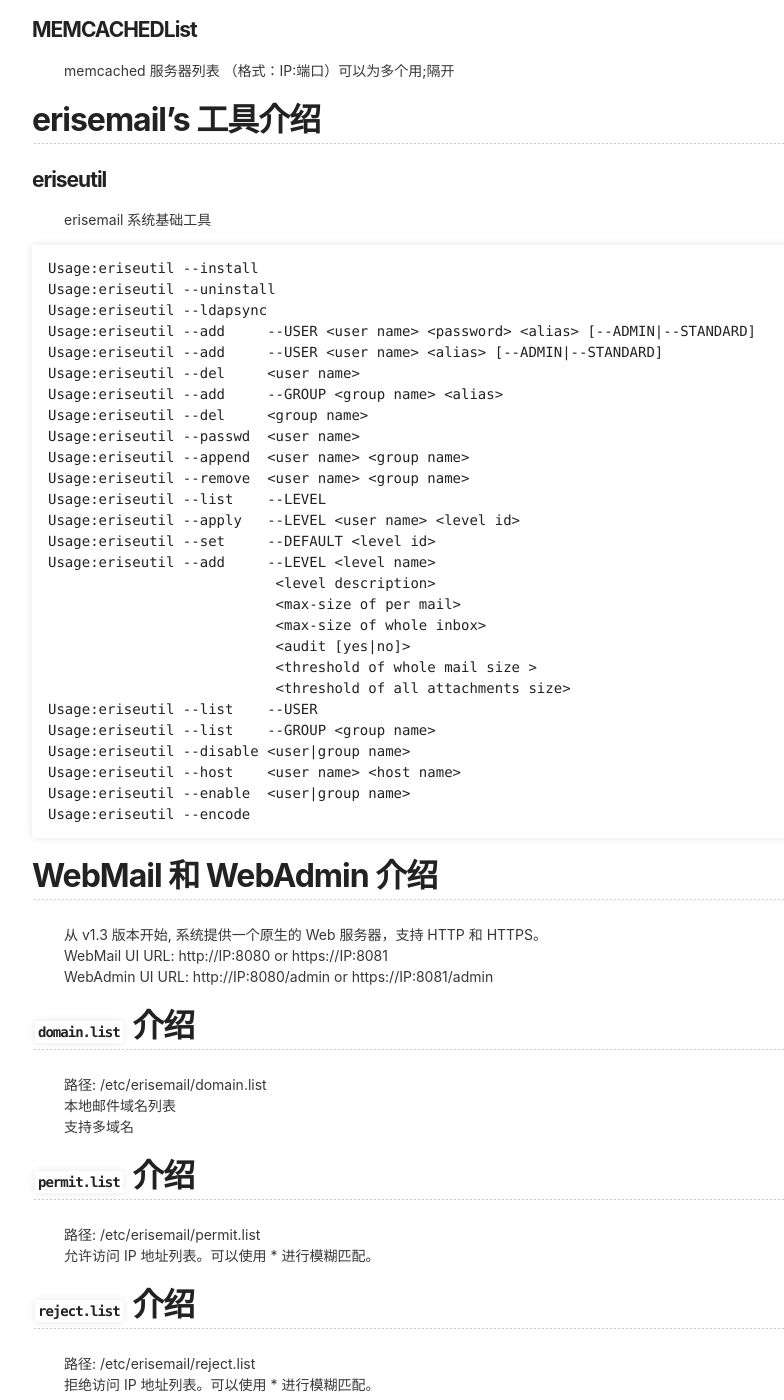
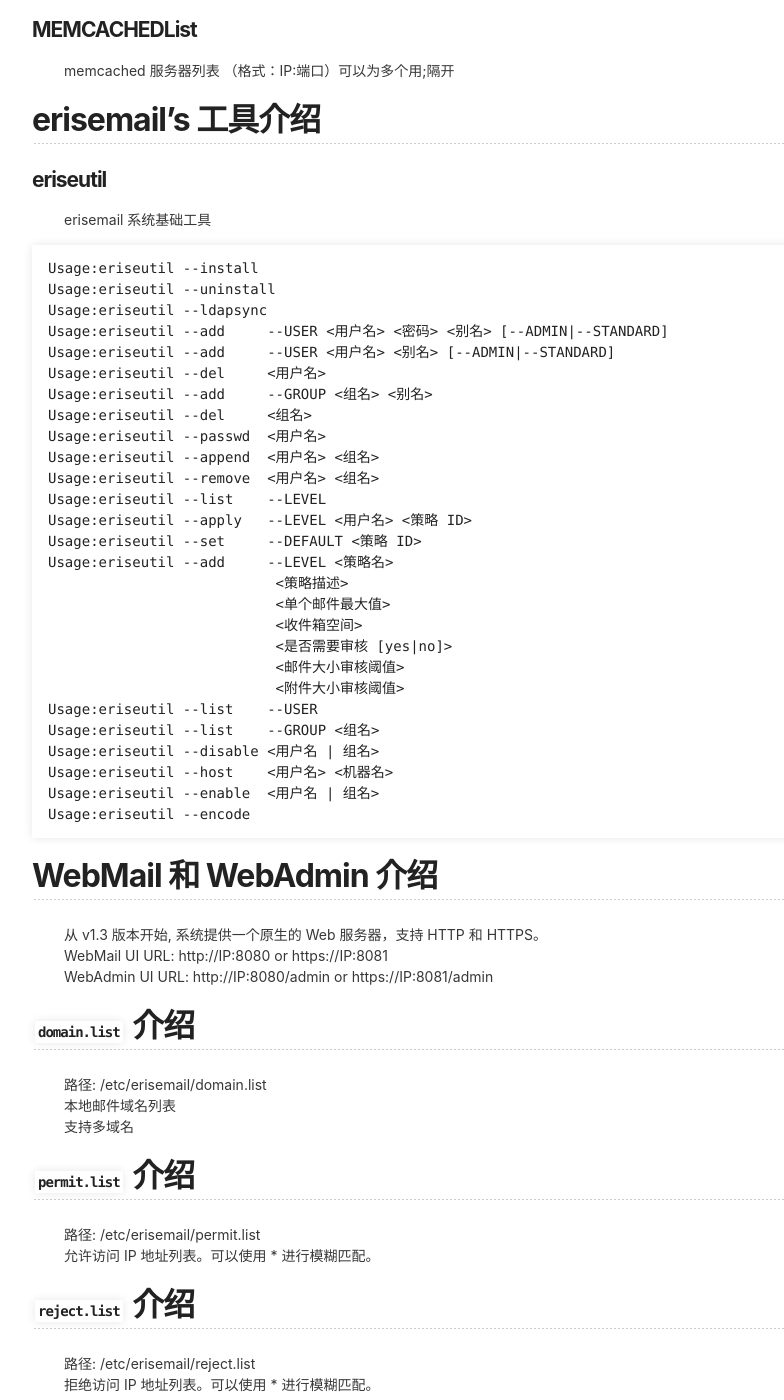
Before and after one commit to erisesoft/erisesoft.github.io, a Jekyll site: the page built from _posts/2018-5-9-英文配置手册.md, in a window 1280 px wide and 1400 px high, scrolled down 5961 px. Shown: the whole window, without its empty margins (108-892 px from the left). Built offline with Jekyll 4.4.1, drawn with Linux system fonts in a browser that asks for light colours; some of the changed lines change nothing that is shown.

Commit message:
Update 2018-5-9-英文配置手册.md

````diff
--- a/_posts/2018-5-9-英文配置手册.md
+++ b/_posts/2018-5-9-英文配置手册.md
@@ -223,29 +223,29 @@
 Usage:eriseutil --install
 Usage:eriseutil --uninstall
 Usage:eriseutil --ldapsync
-Usage:eriseutil --add     --USER <user name> <password> <alias> [--ADMIN|--STANDARD]
-Usage:eriseutil --add     --USER <user name> <alias> [--ADMIN|--STANDARD]
-Usage:eriseutil --del     <user name>
-Usage:eriseutil --add     --GROUP <group name> <alias>
-Usage:eriseutil --del     <group name>
-Usage:eriseutil --passwd  <user name>
-Usage:eriseutil --append  <user name> <group name>
-Usage:eriseutil --remove  <user name> <group name>
+Usage:eriseutil --add     --USER <用户名> <密码> <别名> [--ADMIN|--STANDARD]
+Usage:eriseutil --add     --USER <用户名> <别名> [--ADMIN|--STANDARD]
+Usage:eriseutil --del     <用户名>
+Usage:eriseutil --add     --GROUP <组名> <别名>
+Usage:eriseutil --del     <组名>
+Usage:eriseutil --passwd  <用户名>
+Usage:eriseutil --append  <用户名> <组名>
+Usage:eriseutil --remove  <用户名> <组名>
 Usage:eriseutil --list    --LEVEL
-Usage:eriseutil --apply   --LEVEL <user name> <level id>
-Usage:eriseutil --set     --DEFAULT <level id>
-Usage:eriseutil --add     --LEVEL <level name>
-                           <level description>
-                           <max-size of per mail>
-                           <max-size of whole inbox>
-                           <audit [yes|no]>
-                           <threshold of whole mail size >
-                           <threshold of all attachments size>
+Usage:eriseutil --apply   --LEVEL <用户名> <策略 ID>
+Usage:eriseutil --set     --DEFAULT <策略 ID>
+Usage:eriseutil --add     --LEVEL <策略名>
+                           <策略描述>
+                           <单个邮件最大值>
+                           <收件箱空间>
+                           <是否需要审核 [yes|no]>
+                           <邮件大小审核阈值>
+                           <附件大小审核阈值>
 Usage:eriseutil --list    --USER
-Usage:eriseutil --list    --GROUP <group name>
-Usage:eriseutil --disable <user|group name>
-Usage:eriseutil --host    <user name> <host name>
-Usage:eriseutil --enable  <user|group name>
+Usage:eriseutil --list    --GROUP <组名>
+Usage:eriseutil --disable <用户名 | 组名>
+Usage:eriseutil --host    <用户名> <机器名>
+Usage:eriseutil --enable  <用户名 | 组名>
 Usage:eriseutil --encode
 ```
 ## WebMail 和 WebAdmin 介绍
````
